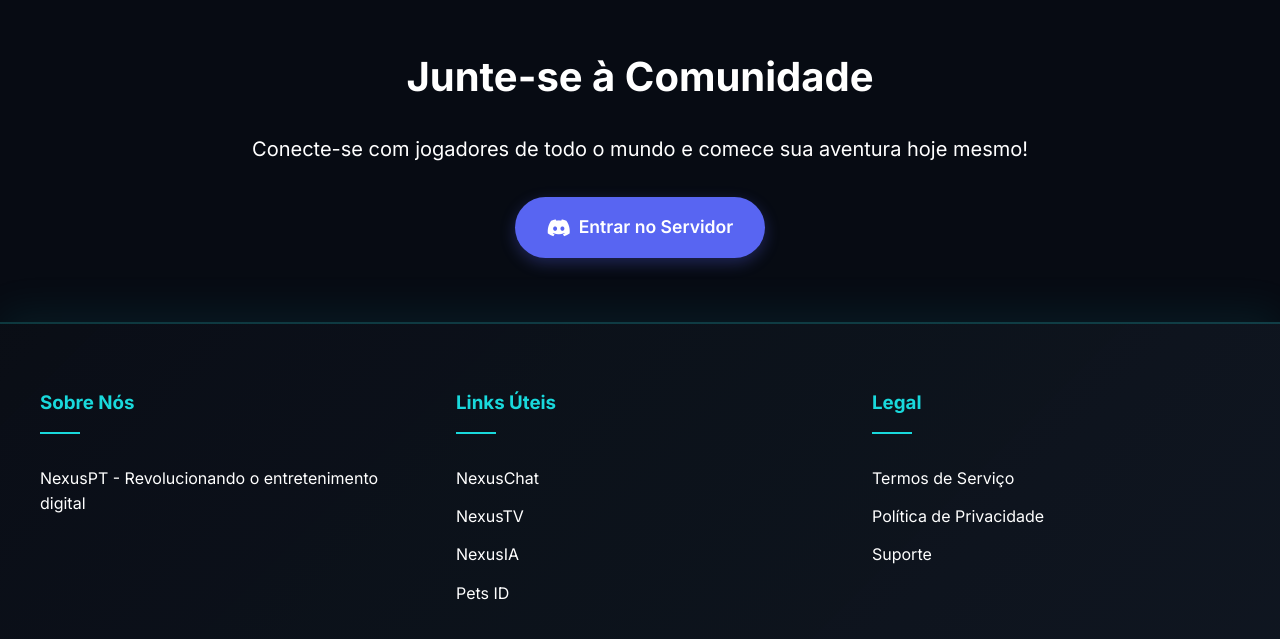
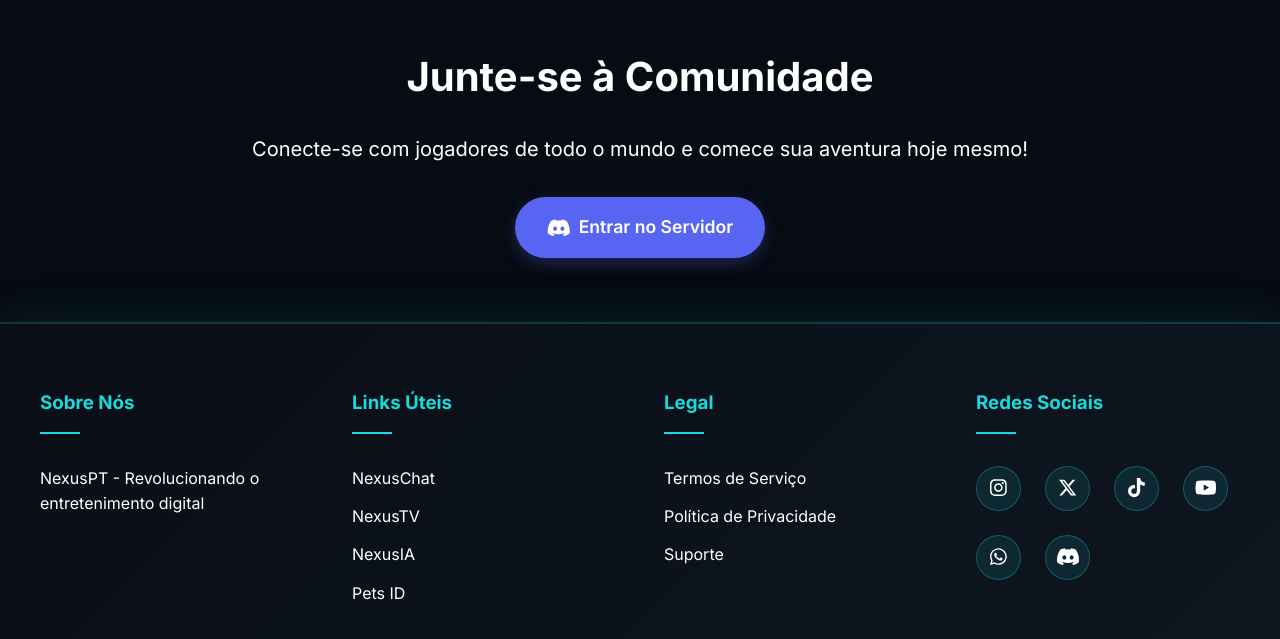
Before and after one commit to Nexus-Portugal/nexuswebsite, a React (Create React App) app: page /parcerias/vilajaponesa in a window 1280 px wide. Shown: the part 1683-2322 px from the top of the page. Built offline with nearby package versions, Linux system fonts and the light colour scheme.

Commit message:
Update Footer.js

```diff
--- a/src/components/Footer.js
+++ b/src/components/Footer.js
@@ -1,5 +1,7 @@
 import React from 'react';
 import { Link } from 'react-router-dom';
+import { FontAwesomeIcon } from '@fortawesome/react-fontawesome';
+import { faInstagram, faXTwitter, faTiktok, faYoutube, faWhatsapp, faDiscord } from '@fortawesome/free-brands-svg-icons';
 
 const Footer = () => {
   return (
@@ -28,6 +30,30 @@
             <li><Link to="/contacto">Suporte</Link></li>
           </ul>
         </div>
+
+        <div className="footer-section">
+          <h3>Redes Sociais</h3>
+          <div className="social-links">
+            <a href="https://www.instagram.com/nexuspt.eu/" target="_blank" rel="noopener noreferrer" title="Instagram">
+              <FontAwesomeIcon icon={faInstagram} />
+            </a>
+            <a href="https://x.com/Nexuspt_eu" target="_blank" rel="noopener noreferrer" title="X (Twitter)">
+              <FontAwesomeIcon icon={faXTwitter} />
+            </a>
+            <a href="https://www.tiktok.com/@nexuspt.eu" target="_blank" rel="noopener noreferrer" title="TikTok">
+              <FontAwesomeIcon icon={faTiktok} />
+            </a>
+            <a href="https://www.youtube.com/@NexusPT-eu" target="_blank" rel="noopener noreferrer" title="YouTube">
+              <FontAwesomeIcon icon={faYoutube} />
+            </a>
+            <a href="https://whatsapp.com/channel/0029VbBuvRVA2pL9IncqrP1l" target="_blank" rel="noopener noreferrer" title="WhatsApp">
+              <FontAwesomeIcon icon={faWhatsapp} />
+            </a>
+            <a href="https://discord.gg/R2ywvBy7jv" target="_blank" rel="noopener noreferrer" title="Discord">
+              <FontAwesomeIcon icon={faDiscord} />
+            </a>
+          </div>
+        </div>
       </div>
     </footer>
   );
```
